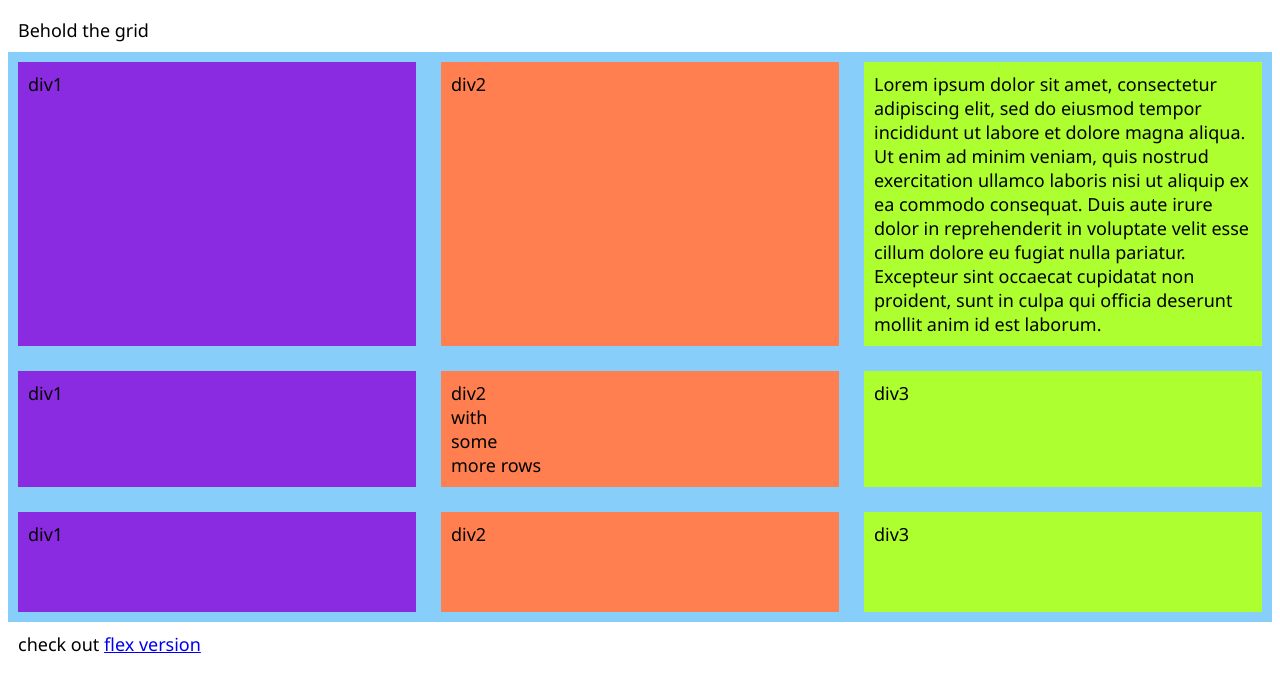
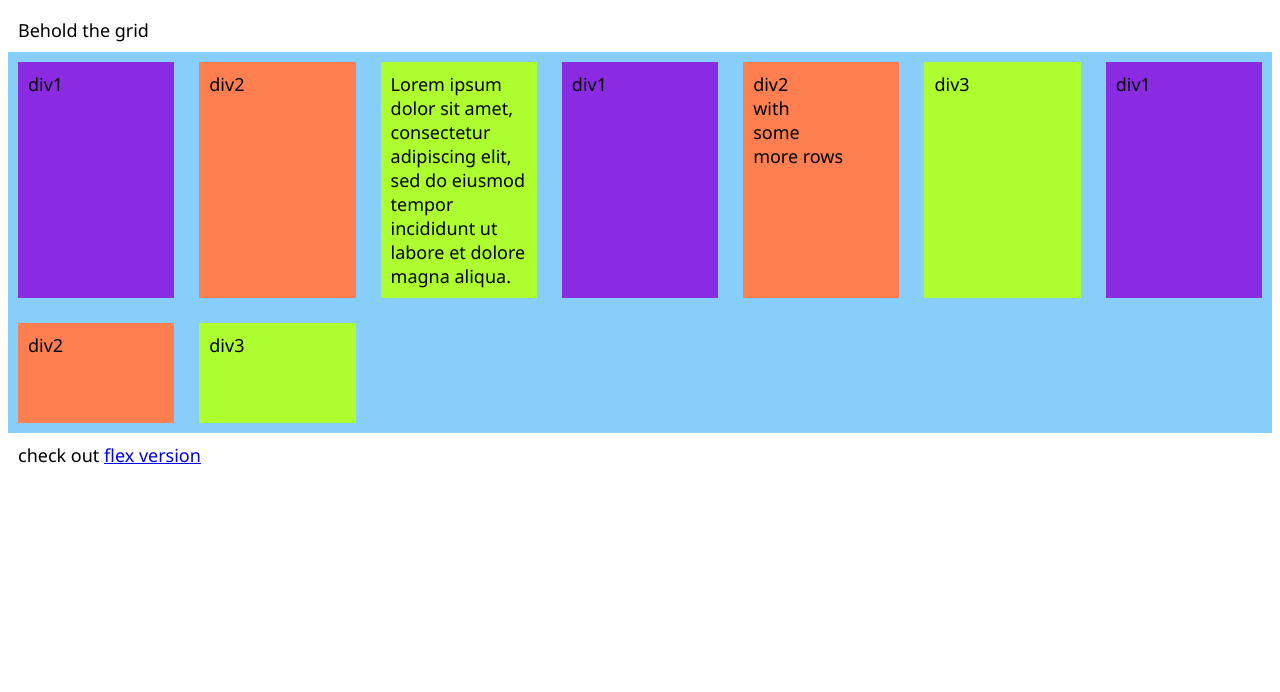
Before and after one commit to reflectiondm/grid-layout-examples, a website: page index.html in a window 1280 px wide. Drawn offline with Linux system fonts and the light colour scheme.

Commit message:
repeact auto-fill

```diff
--- a/css/styles.css
+++ b/css/styles.css
@@ -12,7 +12,7 @@ div {
 
     display: grid;
 
-    grid-template-columns: repeat(3, 1fr);
+    grid-template-columns: repeat(auto-fill, minmax(150px, 1fr));
     grid-auto-rows: minmax(100px, auto);
     grid-gap: 25px;
 }
--- a/index.html
+++ b/index.html
@@ -18,10 +18,7 @@
         <div class="div1">div1</div>
         <div class="div2">div2</div>
         <div class="div3">Lorem ipsum dolor sit amet, consectetur adipiscing elit, sed do eiusmod tempor incididunt ut
-            labore et dolore magna aliqua. Ut enim ad minim veniam, quis nostrud exercitation ullamco laboris nisi ut
-            aliquip ex ea commodo consequat. Duis aute irure dolor in reprehenderit in voluptate velit esse cillum
-            dolore eu fugiat nulla pariatur. Excepteur sint occaecat cupidatat non proident, sunt in culpa qui officia
-            deserunt mollit anim id est laborum.</div>
+            labore et dolore magna aliqua.</div>
         <div class="div1">div1</div>
         <div class="div2">div2<br />
             with<br />
```
